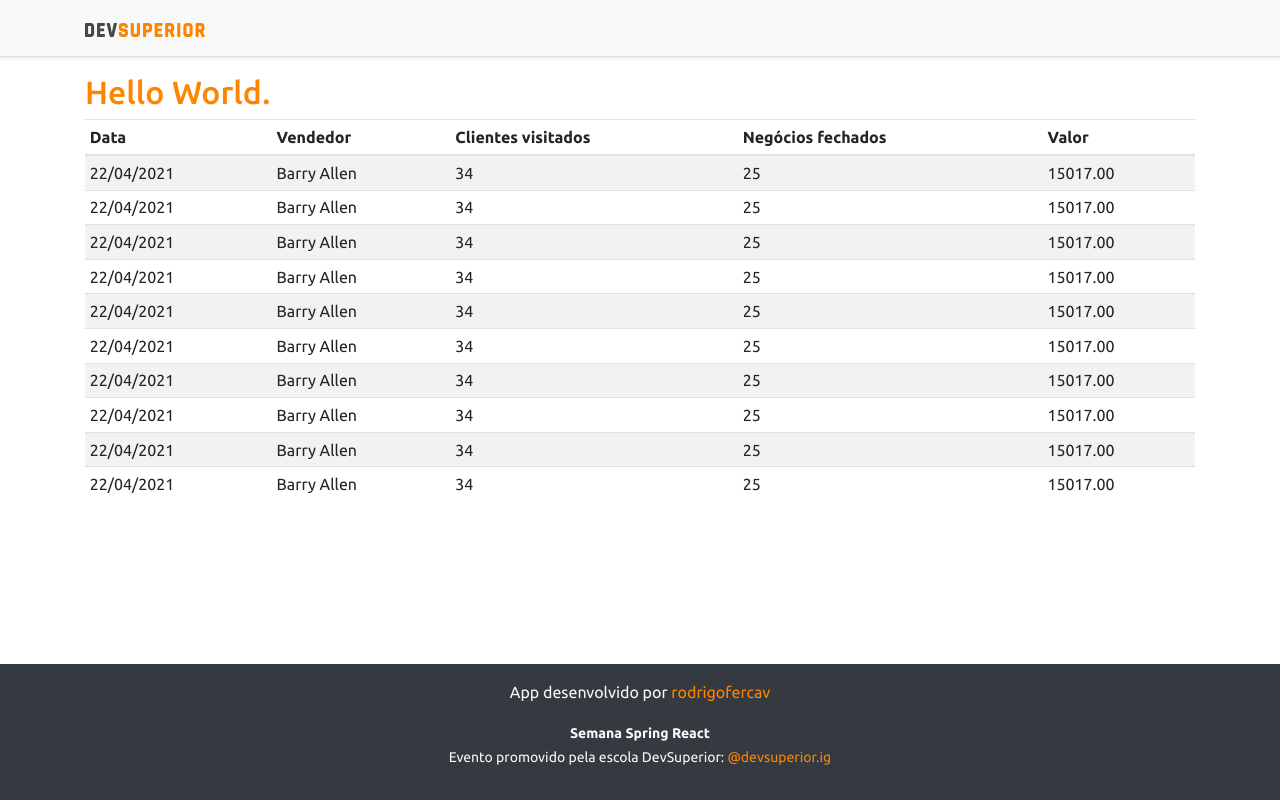
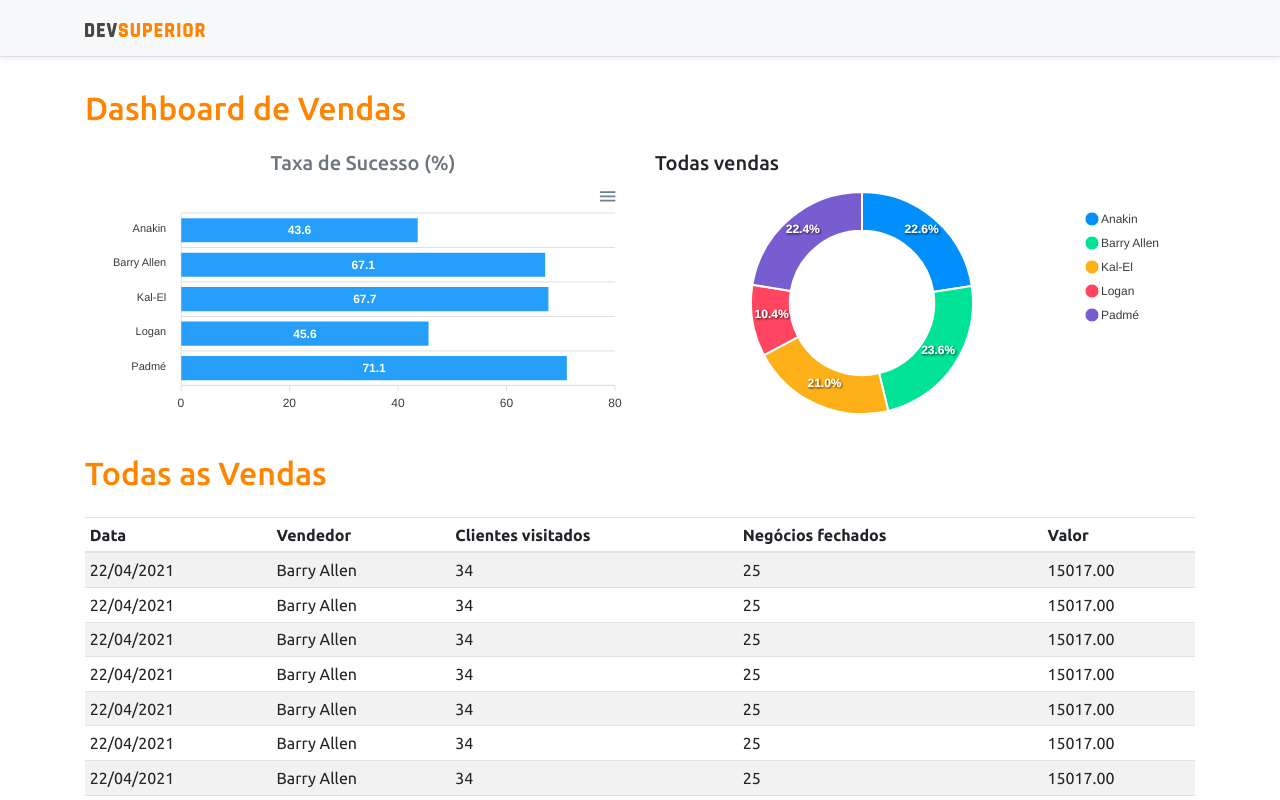
Before and after one commit to rodrigofercav/projeto-sds3, a React (Create React App) app in the folder frontend/: page / in a window 1280 px wide. Shown: the top 800 px of the page. Built offline with nearby package versions, Linux system fonts and the light colour scheme.

Commit message:
Static charts

```diff
--- a/frontend/package.json
+++ b/frontend/package.json
@@ -10,8 +10,10 @@
     "@types/node": "^12.0.0",
     "@types/react": "^17.0.0",
     "@types/react-dom": "^17.0.0",
+    "apexcharts": "^3.26.1",
     "bootstrap": "^4.6.0",
     "react": "^17.0.2",
+    "react-apexcharts": "^1.3.9",
     "react-dom": "^17.0.2",
     "react-scripts": "4.0.3",
     "typescript": "^4.1.2",
--- a/frontend/src/App.tsx
+++ b/frontend/src/App.tsx
@@ -1,4 +1,6 @@
+import BarChart from "components/BarChart";
 import DataTable from "components/DataTable";
+import DonutChart from "components/DonutChart";
 import Footer from "components/Footer";
 import NavBar from "components/NavBar";
 
@@ -7,10 +9,25 @@
 		<>
 			<NavBar />
 			<div className="container">
-				<h2 className="text-primary">Hello World.</h2>
-                <DataTable />
+				<h2 className="text-primary py-3">Dashboard de Vendas</h2>
+
+				<div className="row px-3">
+					<div className="col-sm-6">
+						<h5 className="text-center text-secondary">Taxa de Sucesso (%)</h5>
+						<BarChart />
+					</div>
+					<div className="col-sm-6">
+						<h5>Todas vendas</h5>
+						<DonutChart />
+					</div>
+				</div>
+
+                <div className="py-3">
+                    <h2 className="text-primary">Todas as Vendas</h2>
+                </div>
+				<DataTable />
 			</div>
-            <Footer />
+			<Footer />
 		</>
 	);
 }
--- /dev/null
+++ b/frontend/src/components/BarChart/index.tsx
@@ -0,0 +1,34 @@
+import Chart from "react-apexcharts";
+
+const BarChart = () => {
+    const options = {
+        plotOptions: {
+            bar: {
+                horizontal: true,
+            }
+        },
+    };
+
+    const mockData = {
+        labels: {
+            categories: ['Anakin', 'Barry Allen', 'Kal-El', 'Logan', 'Padmé']
+        },
+        series: [
+            {
+                name: "% Sucesso",
+                data: [43.6, 67.1, 67.7, 45.6, 71.1]
+            }
+        ]
+    };
+
+	return (
+		<Chart
+            options={{...options, xaxis: mockData.labels}}
+            series={mockData.series}
+            type="bar"
+            height="240"
+        />
+	);
+};
+
+export default BarChart;
--- /dev/null
+++ b/frontend/src/components/DonutChart/index.tsx
@@ -0,0 +1,25 @@
+import Chart from "react-apexcharts";
+
+const DonutChart = () => {
+    const mockData = {
+        series: [477138, 499928, 444867, 220426, 473088],
+        labels: ['Anakin', 'Barry Allen', 'Kal-El', 'Logan', 'Padmé']
+    }
+
+    const options = {
+        legend: {
+            show: true
+        }
+    }
+
+	return (
+		<Chart
+            options={{...options, labels: mockData.labels}}
+            series={mockData.series}
+            type="donut"
+            height="240"
+        />
+	);
+};
+
+export default DonutChart;
```
Also changed, not shown: 1 other file (tests, documents, lock files or other folders).
